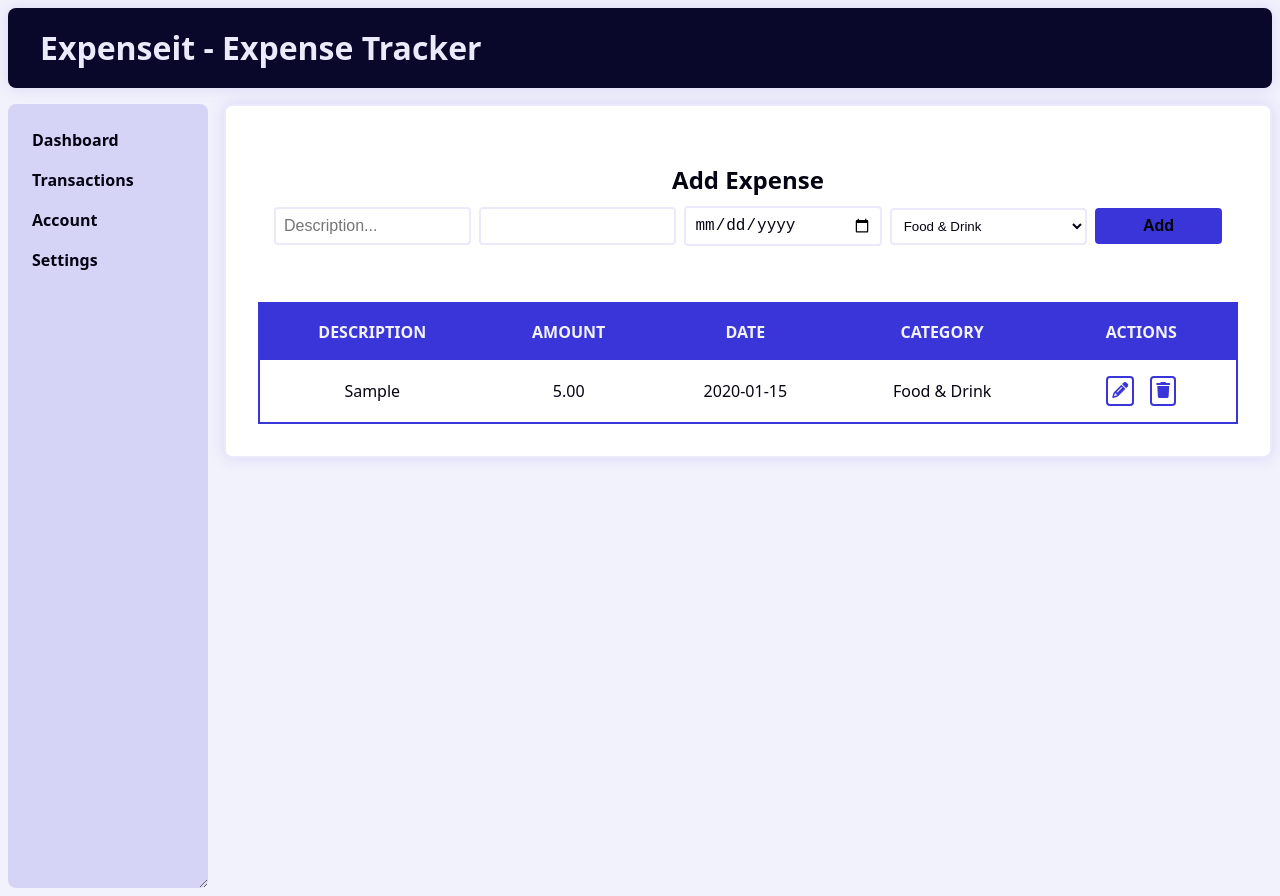
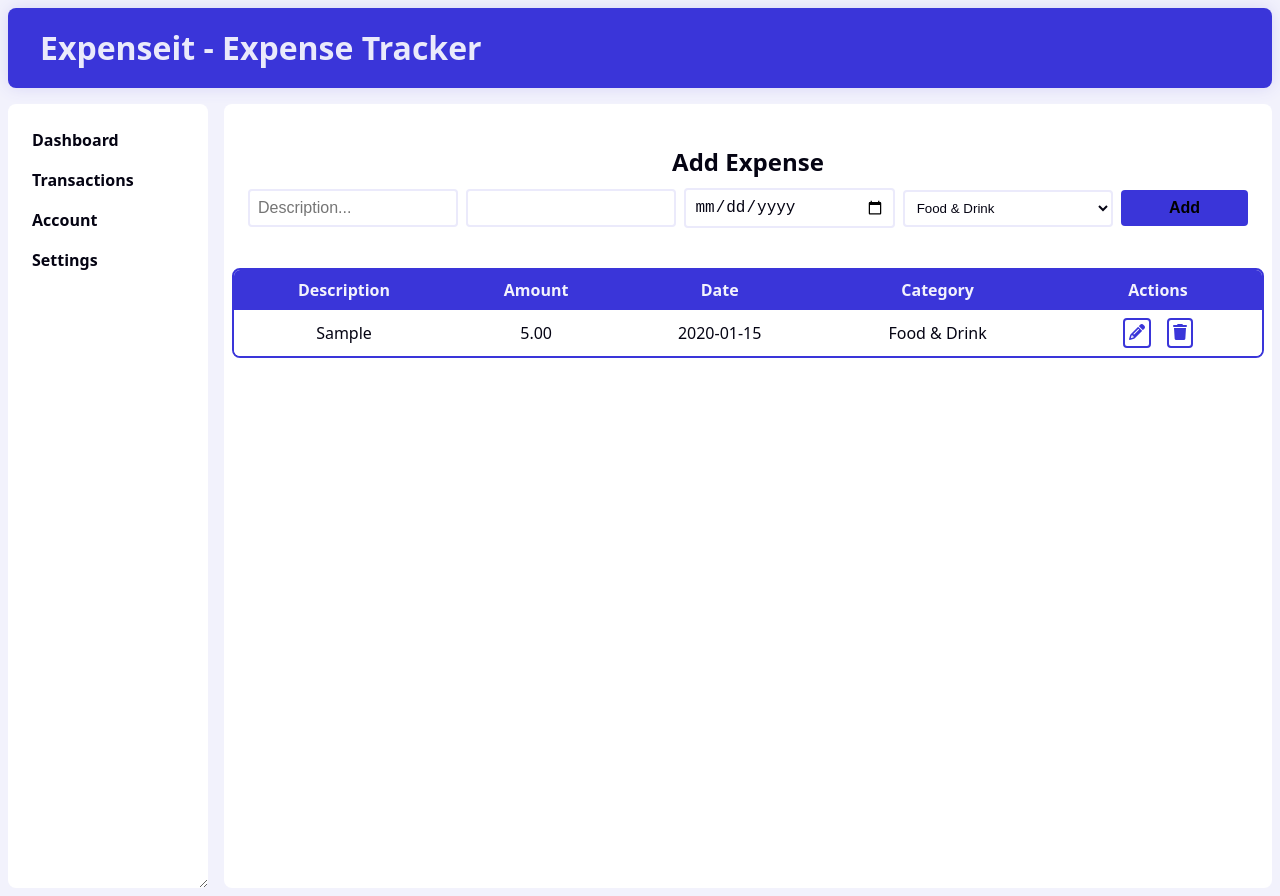
Before and after one commit to Leonard-Atorough/expenseit-project, a website built with Vite: page index.html in a window 1280 px wide. Both pictures are taken after typing "Sample", "5", "2020-01-15" into the empty fields and a click on the button "Add". Built offline with nearby package versions, Linux system fonts and the light colour scheme.

Commit message:
unify and clean-up css styling for main transaction page

```diff
--- a/src/ui/components/expenseTable/expenseRow.module.css
+++ b/src/ui/components/expenseTable/expenseRow.module.css
@@ -1,12 +1,16 @@
 .expense-table-row {
   background-color: #fff;
+  padding: 0 0.5rem;
   &.-alternate {
     background-color: var(--background-100);
   }
   > .cell {
-    padding: 1rem;
+    padding: 0.5rem;
+    font-weight: 500;
+    max-width: 400px;
+    /* text-align: left; */
   }
-  .button {
+  > .cell > .button {
     border: 2px solid var(--primary);
     background-color: transparent;
     color: var(--primary);
--- a/src/ui/components/expenseTable/expenseRow.ts
+++ b/src/ui/components/expenseTable/expenseRow.ts
@@ -1,6 +1,4 @@
 import type { Expense } from "../../../models/expense";
-import { AppStore } from "../../../store/appStore";
-
 import styles from "./expenseRow.module.css";
 
 type expenseRowHandlerProps = {
--- a/src/ui/components/expenseTable/expenseTable.module.css
+++ b/src/ui/components/expenseTable/expenseTable.module.css
@@ -1,16 +1,24 @@
 .expense-table {
+  border-collapse: separate;
+  border-spacing: 0;
   border: 2px solid var(--primary);
+  border-radius: 0.5rem;
+  overflow: hidden;
   width: 100%;
+  padding: 0;
+  margin: 0;
 }
 
-.expense-table-heading {
-  padding: 1rem;
+.expense-table__header {
+  padding: 0.5rem;
   background-color: var(--primary);
   color: var(--background);
   font-size: var(--font-size-1);
+  vertical-align: middle;
 }
 
-.expense-table-body {
+.expense-table__body {
   max-height: 400px;
+  vertical-align: middle;
   overflow-y: auto;
 }
--- a/src/ui/components/expenseTable/expenseTable.ts
+++ b/src/ui/components/expenseTable/expenseTable.ts
@@ -10,13 +10,13 @@ export const mountExpenseTable = (
   const table = document.createElement("table");
   table.classList.add(styles["expense-table"]);
 
-  const headings = ["DESCRIPTION", "AMOUNT", "DATE", "CATEGORY", "ACTIONS"];
+  const headings = ["Description", "Amount", "Date", "Category", "Actions"];
 
   table.innerHTML = `
     <thead>
       <tr>
         ${headings
-          .map((h) => `<th class=${styles["expense-table-heading"]}>${h}</th>`)
+          .map((h) => `<th class=${styles["expense-table__header"]}>${h}</th>`)
           .join("")}
       </tr>
     </thead>
@@ -32,10 +32,10 @@ const mountTableBody = (
   handleDelete: (expenseId: string) => Promise<void>
 ): HTMLTableSectionElement => {
   const tableBody = document.createElement("tbody");
-  tableBody.classList.add("expense-table-body");
+  tableBody.classList.add("expense-table__body");
 
   const expenseRows = expenses.map((expense, idx) =>
-    createExpenseRow(expense, idx % 2 !== 0, {setIsEditing, handleDelete})
+    createExpenseRow(expense, idx % 2 !== 0, { setIsEditing, handleDelete })
   );
 
   tableBody.append(...expenseRows);
--- a/src/ui/styles/layout.css
+++ b/src/ui/styles/layout.css
@@ -3,7 +3,7 @@
   top: 0;
   color: var(--primary-50);
   box-shadow: 0 0 1rem var(--text-100);
-  background-color: var(--primary-900);
+  background-color: var(--primary);
   margin: 0.5rem;
   border-radius: 0.5rem;
   > .title {
@@ -20,7 +20,7 @@
 .main-sidebar {
   max-width: 200px;
   width: 100%;
-  background-color: var(--primary-100);
+  background-color: #fff;
   resize: horizontal;
   overflow: auto;
   margin: 0.5rem;
--- a/src/ui/views/transactions.module.css
+++ b/src/ui/views/transactions.module.css
@@ -3,29 +3,12 @@
   flex-direction: column;
   align-items: center;
   justify-content: start;
-  gap: 2rem;
-  padding: 2rem;
+  gap: 1rem;
+  padding: 1rem 0.5rem;
   background-color: #fff;
-  border: 2px solid var(--text-50);
   border-radius: 0.5rem;
-  box-shadow: 0 0 1rem var(--text-100);
-}
-
-.expense-table {
-  border: 2px solid var(--primary);
-  width: 100%;
-}
-
-.expense-table-heading {
-  padding: 1rem;
-  background-color: var(--primary);
-  color: var(--background);
-  font-size: var(--font-size-1);
-}
-
-.expense-table-body {
-  max-height: 400px;
-  overflow-y: auto;
+  /* box-shadow: 0 0 0.5rem var(--text-200); */
+  height: 100%;
 }
 
 .expense-form-container {
@@ -36,8 +19,4 @@
   margin: 0.5rem 1rem;
   padding: 1rem;
   gap: 0.5rem;
-  /* background-color: #fff;
-  border: 2px solid var(--text-50);
-  border-radius: 0.5rem;
-  box-shadow: 0 0 1rem var(--text-100); */
 }
```
